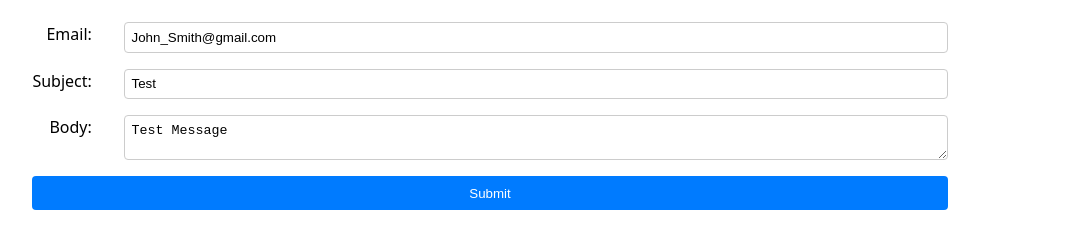
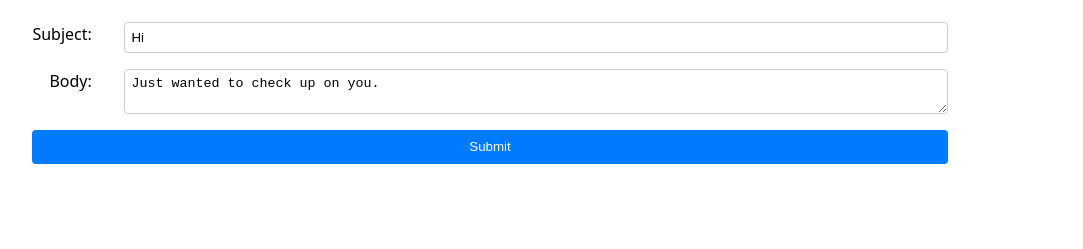
Before and after one commit to BrianDoce/portfolio, a plain HTML site: page contact/index.html in a window 1280 px wide. Shown: the part 177-426 px from the top of the page, without its empty margins (150-1233 px from the left). Drawn offline with Linux system fonts and the light colour scheme.

Commit message:
Finished step 5

```diff
--- a/contact/index.html
+++ b/contact/index.html
@@ -20,14 +20,11 @@
     </nav> -->
     <h1>Contact</h1>
     <form action="mailto:docena.brian@gmail.com">
-        <label for="email">Email:</label>
-        <input id="email" name="email" type="email" value="John_Smith@gmail.com">
-
         <label for="subject">Subject:</label>
-        <input id="subject" name="subject" value="Test">
+        <input id="subject" name="subject" value="Hi">
 
         <label for="body">Body:</label>
-        <textarea id="body" name="body">Test Message</textarea>
+        <textarea id="body" name="body">Just wanted to check up on you.</textarea>
 
         <button>Submit</button>
 
--- a/global.js
+++ b/global.js
@@ -86,14 +86,10 @@ form?.addEventListener("submit", function (event) {
     let url = form.action + "?";
 
     for (let [name, value] of data) {
-        // value = encodeURIComponent(value);
-        // url += `${encodeURIComponent(name)}=${value}&`;
-        console.log('name:', name);
-        console.log('value:', value);
-        console.log('encode:', encodeURIComponent(value))
+        url += name + '=' + encodeURIComponent(value) + '&';
     }
 
-    // Remove the trailing '&' and set the location to the mailto URL
-    url = url.slice(0, -1); // Remove the last '&' character
+
+    url = url.slice(0, -1);
     location.href = url;
 });
```
